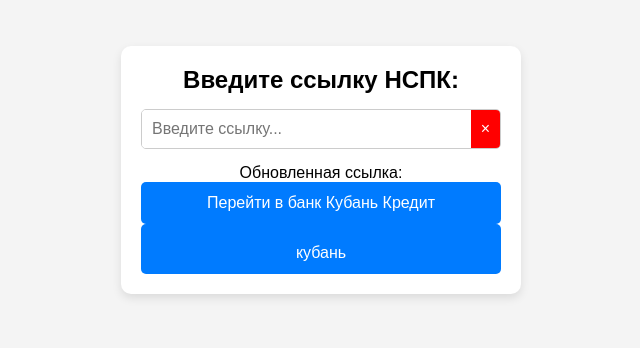
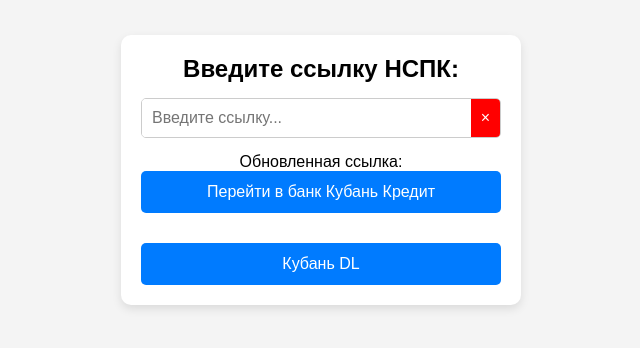
Before and after one commit to onezuppi/onezuppi.github.io, a plain HTML site: page index.html in a window 1280 px wide. Shown: the part 230-578 px from the top of the page, without its empty margins (319-959 px from the left). Drawn offline with Linux system fonts and the light colour scheme.

Commit message:
Update index.html

```diff
--- a/index.html
+++ b/index.html
@@ -88,7 +88,9 @@
             <p>Обновленная ссылка:</p>
             <a id="updatedLink" href="#">Перейти в банк Кубань Кредит</a>
         </div>
-        <a style="padding-top: 20px;" href="https://t.me/onezuppi">кубань</a>
+        <div class="link-container" style="padding-top: 20px;">
+            <a href="online.kubankredit.ru/login">Кубань DL</a>
+        </div>
     </div>
 
     <script>
```
